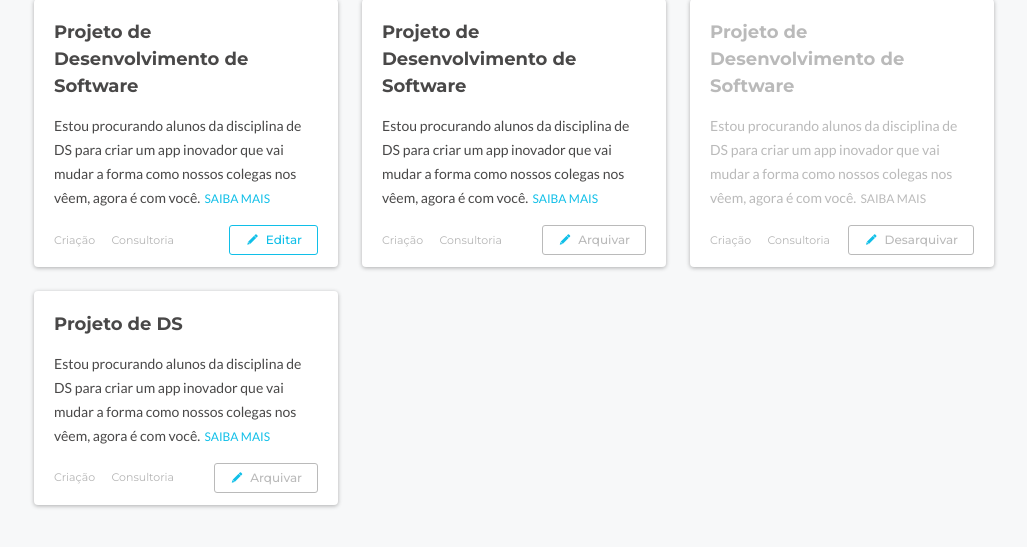
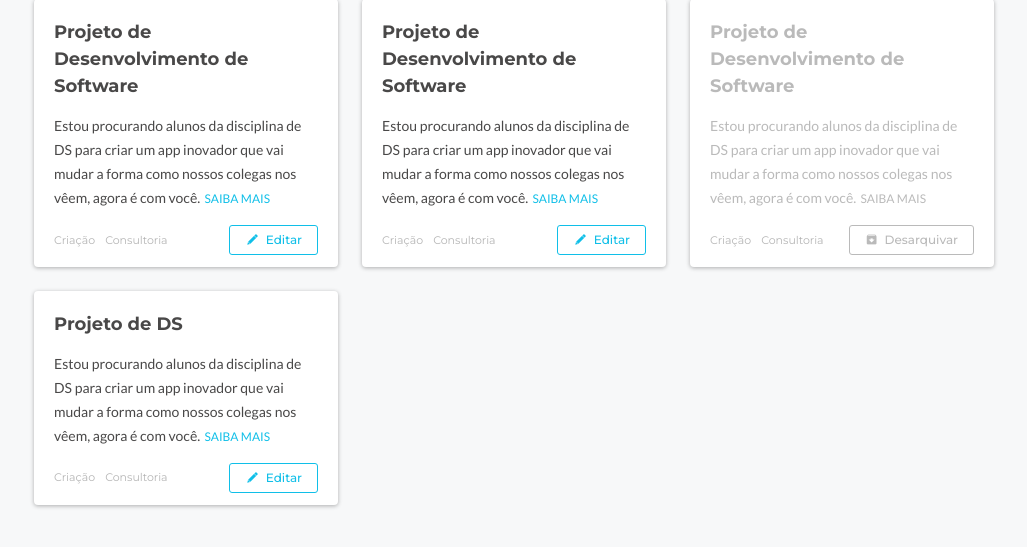
Before and after one commit to random-tecnologia/conect.ideias, a PHP site: page /meus_projetos.php in a window 1280 px wide. Shown: the part 198-745 px from the top of the page, without its empty margins (126-1153 px from the left). Run offline with PHP 8.4, Linux system fonts and the light colour scheme.

Commit message:
Alterações nos botões da página meus_projetos

```diff
--- a/css/main.css
+++ b/css/main.css
@@ -271,24 +271,19 @@ form input, textarea {
 	color: #10bfe8;
 }
 
-.btn-secundario:hover{
+.btn-secundario:hover, .btn-secundario:hover i{
 	color: white;
 	background-color: #10bfe8;
+	transition: all ease-in-out 300ms;
 }
 
-.btn-secundario:hover > i {
-	color: white;
-	background-color: #10bfe8;
-}
-
-.btn-arquivar {
+.btn-desarquivar, .btn-desarquivar i {
 	border-color: #bababa;
 	color: #bababa;
 }
 
-.btn-arquivar:hover {
+.btn-desarquivar:hover, .btn-desarquivar:hover i {
 	background-color: #bababa;
-	color: white;
 }
 
 .aviso {
@@ -614,8 +609,8 @@ form input, textarea {
 
 .card {
 	display: grid;
+	grid-template-columns: 120px auto;
 	grid-template-rows: auto auto minmax(20px, 30px);
-	grid-template-columns: 120px auto;
 	grid-template-areas: "titulo titulo"
 						 "descricao descricao"
 						 "tags acao";
@@ -624,10 +619,6 @@ form input, textarea {
 	box-shadow: 0px 1px 4px 0px rgba(0, 0, 0, 0.3);
 	min-height: 210px;
 	padding: 20px 20px 12px 20px;
-}
-
-#arquivado h3.card-titulo a, #arquivado p.card-descricao a, #arquivado p.card-descricao a.saiba-mais {
-	color: #bababa;
 }
 
 #resultados .card a {
@@ -662,8 +653,8 @@ form input, textarea {
 	float: left;
 }
 
-.card #tags span:nth-child(2) a {
-	float: right;
+.card #tags span:first-child a {
+	padding-right: 10px;
 }
 
 #resultados .card .saiba-mais {
@@ -728,3 +719,7 @@ form input, textarea {
 /* / / / / / / / / / / / / / /
 / /  PÁGINA: Meus Projetos / /
 / / / / / / / / / / / / / / */
+
+#arquivado .card-titulo a, #arquivado .card-descricao a, #arquivado .card-descricao .saiba-mais {
+	color: #bababa;
+}
--- a/meus_projetos.php
+++ b/meus_projetos.php
@@ -45,7 +45,7 @@
             <span><a href="#1">Criação</a></span>
             <span><a href="#2">Consultoria</a></span>
           </div>
-          <a id="acao" href="editar_projeto.php"><button class="btn-secundario btn-arquivar"><i class="ion-edit"></i>Arquivar</button></a>
+          <a id="acao" href="editar_projeto.php"><button class="btn-secundario"><i class="ion-edit"></i>Editar</button></a>
         </article>
 
         <div id="arquivado">
@@ -61,7 +61,7 @@
               <span><a href="#1">Criação</a></span>
               <span><a href="#2">Consultoria</a></span>
             </div>
-            <a id="acao" href="editar_projeto.php"><button class="btn-secundario btn-arquivar"><i class="ion-edit"></i>Desarquivar</button></a>
+            <a id="acao" href="editar_projeto.php"><button class="btn-secundario btn-desarquivar"><i class="ion-android-archive"></i>Desarquivar</button></a>
           </article>
         </div>
 
@@ -77,7 +77,7 @@
             <span><a href="#1">Criação</a></span>
             <span><a href="#2">Consultoria</a></span>
           </div>
-          <a id="acao" href="editar_projeto.php"><button class="btn-secundario btn-arquivar"><i class="ion-edit"></i>Arquivar</button></a>
+          <a id="acao" href="editar_projeto.php"><button class="btn-secundario"><i class="ion-edit"></i>Editar</button></a>
         </article>
 
     </section>
```
